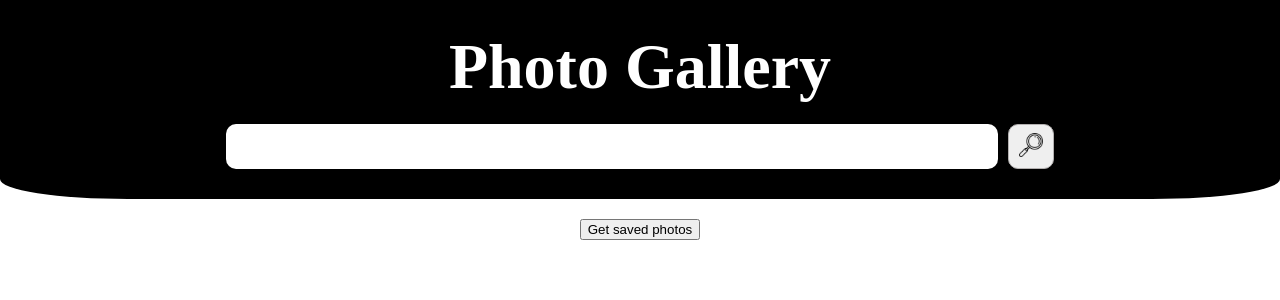
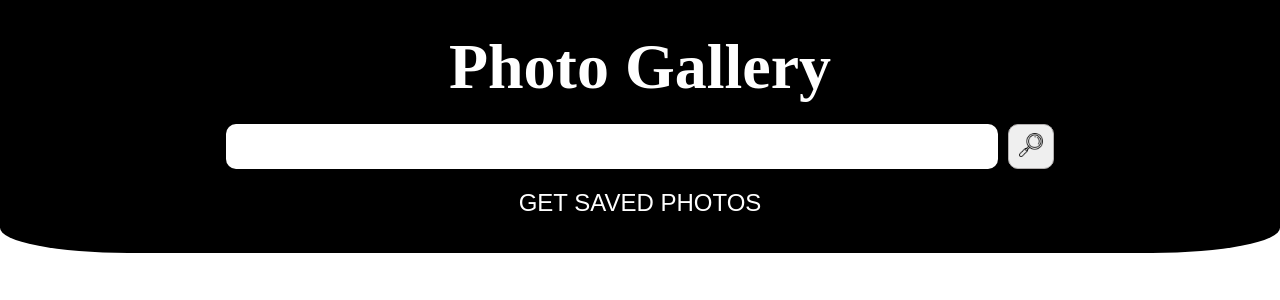
Before and after one commit to katharinecooney/unsplash-photo-search, a React (Create React App) app: page / in a window 1280 px wide. Shown: the top 300 px of the page. Built offline with nearby package versions, Linux system fonts and the light colour scheme; a web font is replaced by a local one.

Commit message:
Reposition savedPhotos button; style savedPhotos button and overlay text

```diff
--- a/src/Photo.css
+++ b/src/Photo.css
@@ -25,12 +25,12 @@
   width: 100%;
   opacity: 0;
   transition: .5s ease;
-  background-color: rgba(0, 5, 7, 0.604);
+  background-color: rgba(0, 5, 7, 0.704);
 }
 
 .Photo-text {
   color: white;
-  font-size: 20px;
+  font-size: 1.5rem;
   position: absolute;
   top: 50%;
   left: 50%;
--- a/src/Photo.js
+++ b/src/Photo.js
@@ -37,13 +37,13 @@ class Photo extends Component {
 
           {(!this.props.saved && this.props.location === "mainPage") ?
           (<div onClick={() => this.props.savePhoto(image)} className="Photo-text">
-            ADD TO FAVORITES
-            <i className="far fa-heart fa-4x"></i>
+            <p>ADD TO FAVORITES</p>
+            <i className="Photo-overlay-icon far fa-heart fa-2x"></i>
             </div>)
             :
             (<div onClick={() => this.props.deletePhoto(image.id)} className="Photo-text">
-            REMOVE FROM FAVORITES
-            <i className="far fa-trash-alt fa-4x"></i>
+            <p>REMOVE FROM FAVORITES</p>
+            <i className="Photo-overlay-icon far fa-trash-alt fa-2x"></i>
             </div>)}
           </div>
         </div>
--- a/src/PhotoGallery.css
+++ b/src/PhotoGallery.css
@@ -17,12 +17,24 @@
 	padding-bottom: 30px;
 	margin-bottom: 20px;
   border-radius: 0 0 10% 10%;
-  /* background: linear-gradient(
-    135deg,
-    rgba(179, 229, 252, 1) 0%,
-    rgba(179, 229, 252, 1) 50%,
-    rgba(240, 98, 146, 1) 50%,
-    rgba(240, 98, 146, 1) 100% */
+}
+
+.PhotoGallery-savedButton {
+  font-size: 1.5rem;
+  color: white;
+  background-color: transparent;
+  border: none;
+  text-transform: uppercase;
+  transition: all .5s;
+  margin-top: 20px;
+  padding-bottom: 5px;
+  display: inline-block;
+  box-sizing: border-box;
+  border-bottom: 1px solid black;
+}
+
+.PhotoGallery-savedButton:hover {
+  border-bottom: 1px solid white;
 }
 
 .PhotoGallery-scroll {
--- a/src/PhotoGallery.js
+++ b/src/PhotoGallery.js
@@ -89,22 +89,18 @@ class PhotoGallery extends Component {
       <Photo location="mainPage" saved={this.state.savedPhotoIDs.includes(image.id)} deletePhoto={this.deleteSavedPhoto} savePhoto={this.savePhoto} key={image.id} image={image} />
       ))
 
-    let noPhotosSearched = (<span>Search for a photo!</span>)
-
     return (
       <div className="PhotoGallery" id="begin">
 
         <div className="PhotoGallery-title">
           <h1 id="top">Photo Gallery</h1>
           <SearchBar handleSearch={this.handleSearch}/>
+          <span className="PhotoGallery-savedButton" onClick={this.retrieveSavedPhotos}>Get saved photos</span>
         </div>
 
-        <button onClick={this.retrieveSavedPhotos}>Get saved photos</button>
+
 
         <div className="PhotoGallery-container">
-          {/* {
-            !this.state.hasUserSearched && noPhotosSearched
-          } */}
 
           {
             this.state.requestedSavedPhotos && displaySavedPhotos
```
